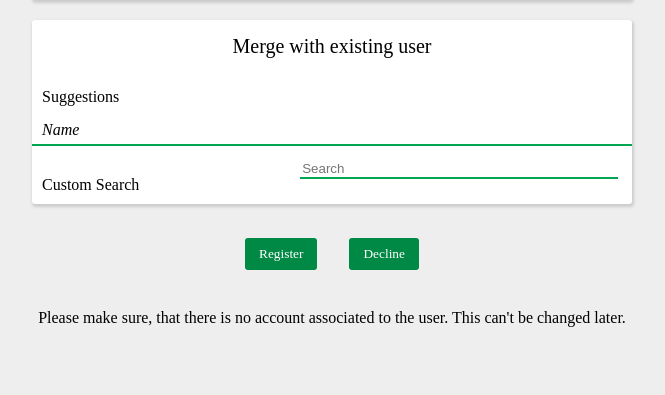
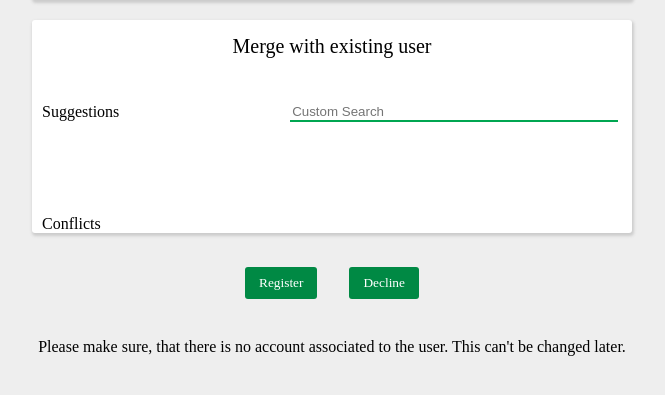
Before and after one commit to stusta-hsh/hsh-hsv, a PHP site: page /web/users/register.html in a window 1280 px wide. Shown: the part 246-641 px from the top of the page, without its empty margins (308-973 px from the left). Run offline with PHP 8.4, Linux system fonts and the light colour scheme; lists and menus that the app fills with data are empty; some libraries are stand-ins or nearby versions; some web fonts are replaced.

Commit message:
register custom merge suggestion search

```diff
--- a/res/css/screen.css
+++ b/res/css/screen.css
@@ -162,6 +162,7 @@ input:invalid {
 }
 .split > .img { margin: auto; text-align: center; }
 .split > .img > * { min-height: 120px; }
+.split > h2 ~ * { margin-top: 30px; }
 
 .stack > .img > * { min-width: 20%; }
 
@@ -203,3 +204,12 @@ tbody> tr:first-child * {
 }
 tbody > tr:nth-child(odd) { background: #fff; }
 tbody > tr:nth-child(even) { background: var(--accent-light); }
+
+select {
+	width: 100%;
+	border: none;
+}
+
+option {
+	padding: 5px 10px;
+}
--- a/web/users/register.html
+++ b/web/users/register.html
@@ -26,33 +26,28 @@
 <div class='card'>
 	<form>
 		<h1>Merge with existing user</h1>
-		<h2>Suggestions</h2>
-		<table>
-			<thead>
-				<th> Name </th>
-			</thead>
-			<tbody id='t_suggestions'/>
-		</table>
 		<div class='split'>
-			<h2>Custom Search</h2>
+			<h2>Suggestions</h2>
 			<div class='input'>
-				<input type="search" id="s_merge" placeholder="Search"/>
+				<input type="search" id="i_search" placeholder="Custom Search"/>
 			</div>
 		</div>
-
+		<select id='s_suggestions' size='3'></select>
+		<h2>Conflicts</h2>
 
 	</form>
 </div>
 
 <form id='form-register' action="javascript:void(0);">
-		<input class='input' type='submit' value='Register'>
-		<input class='input' type='submit' value='Decline'>
-		<p>Please make sure, that there is no account associated to the user. This can't be changed later.</p>
-	</form>
+	<input class='input' type='submit' value='Register'>
+	<input class='input' type='submit' value='Decline'>
+	<p>Please make sure, that there is no account associated to the user. This can't be changed later.</p>
+</form>
 
 <script>
 
 var params = new URLSearchParams(window.location.search);
+var suggestions;
 
 $.ajax("../api/user/register", {
 	type: "GET",
@@ -64,21 +59,47 @@ $.ajax("../api/user/register", {
 		$("#t_name").html(result.name);
 		$("#t_firstName").html(result.firstName);
 		$("#t_lastName").html(result.lastName);
-		$("#t_room").html((result.house != 9 ? result.house + '/' : '') + result.floor + result.room);
+		$("#t_room").html(result.house ? (result.house != 9 ? result.house + '/' : '') + result.floor + result.room : "");
 		$("#t_movedIn").html(result.movedIn);
 		$("#t_email").html(result.email);
 
-		$.each(result.suggestions, function(i, item) {
-			$('<tr>')
-				.append(
-					$('<td>').text(item.name),
-					$('<td>').text(item.firstName),
-					$('<td>').text(item.lastName))
-			.appendTo('#t_suggestions');
-		});
+		suggestions = result.suggestions;
+		setSuggestions(suggestions);
 	}
 });
 
+$("#i_search").on('input', function() {
+	if ($("#i_search").val() == '') { setSuggestions(suggestions); return; }
+	$.ajax("../api/user/suggest", {
+		type: "GET",
+		data: { query: $("#i_search").val() },
+		error: function(xhr, status, text) {
+			alert(text + ": " + xhr.responseText);
+		},
+		success: function(result, status, xhr) {
+			setSuggestions(result);
+		}
+	});
+});
+
+function setSuggestions(s) {
+	$("#s_suggestions").empty();
+	$.each(s, function(i, item) {
+		$("#s_suggestions").append($("<option />")
+			.val(item.id)
+			.text(userNameRoom(item.name, item.house, item.floor, item.room)));
+	});
+}
+
+function userNameRoom(name, house, floor, room) {
+	output = name;
+	switch (house) {
+		case null: output += " (extern)"; break;
+		case '9': output += ` (${100*floor + 1*room})`; break;
+		default: output += ` (${house}/${100*floor + 1*room})`; break;
+	}
+	return output;
+}
 </script>
 </body>
 </html>
```
